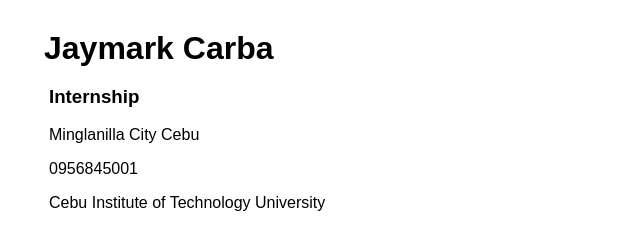
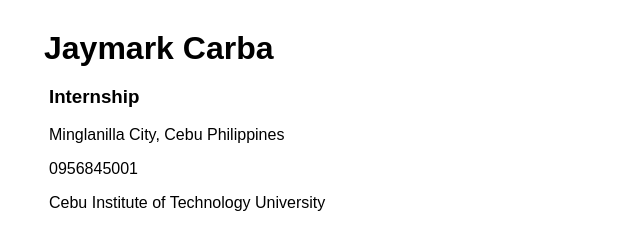
Before and after one commit to milkstard/Carba-Resume-CV, a plain HTML site: page index.html in a window 1280 px wide. Shown: the top 225 px of the page, 296-936 px from the left. Drawn offline with Linux system fonts and the light colour scheme.

Commit message:
Update index.html
Update place

```diff
--- a/index.html
+++ b/index.html
@@ -11,7 +11,7 @@
     <h1>Jaymark Carba</h1>
     <div class="forward" >
     <h3>Internship</h3>
-    <p>Minglanilla City Cebu</p>
+    <p>Minglanilla City, Cebu Philippines</p>
     <p>0956845001</p>
     <p>Cebu Institute of Technology University</p>
     <a href="mailto: jmarkcarbs@gmail.com">jmarkcarbs@gmail.com</a>
```
